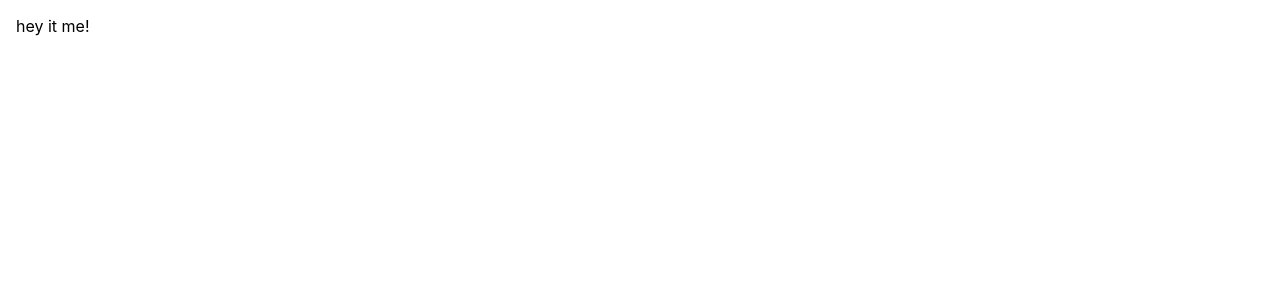
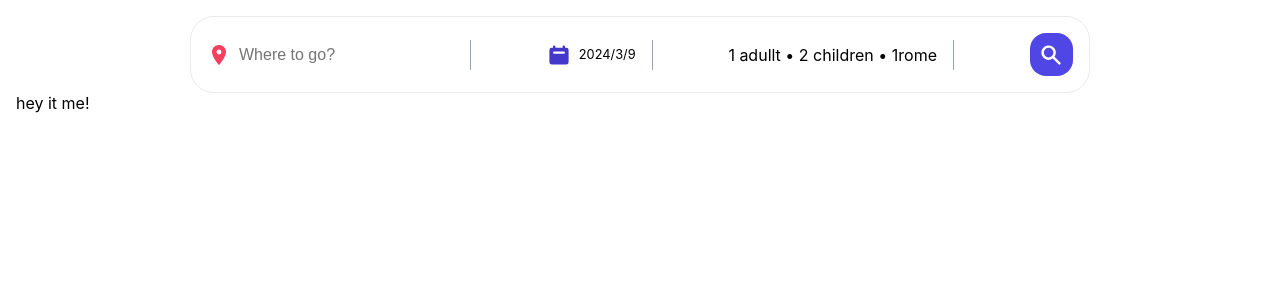
Before and after one commit to AbolfazlKhosravi/BOOKING_HOTEL_APP_FRONTEND, a React (Vite) app: page / in a window 1280 px wide. Shown: the top 300 px of the page. Built offline with nearby package versions, Linux system fonts and the light colour scheme.

Commit message:
Creating  static header

```diff
--- a/package.json
+++ b/package.json
@@ -10,9 +10,9 @@
     "preview": "vite preview"
   },
   "dependencies": {
-    "@react-icons/all-files": "^4.1.0",
     "react": "^18.3.1",
-    "react-dom": "^18.3.1"
+    "react-dom": "^18.3.1",
+    "react-icons": "^5.3.0"
   },
   "devDependencies": {
     "@eslint/js": "^9.9.0",
--- a/src/App.tsx
+++ b/src/App.tsx
@@ -1,13 +1,13 @@
-
-import './App.css'
+import "./App.css";
+import Header from "./components/Header/Header";
 
 function App() {
-
   return (
-    <>
+    <div>
+      <Header />
       <p>hey it me!</p>
-    </>
-  )
+    </div >
+  );
 }
 
-export default App
+export default App;
--- /dev/null
+++ b/src/components/Header/Header.tsx
@@ -0,0 +1,37 @@
+import { HiCalendar, HiSearch } from "react-icons/hi";
+import { MdLocationOn } from "react-icons/md";
+
+const Header = () => {
+  return (
+    <div className="header">
+      <div className="headerSearch">
+        <div className="headerSearchItem">
+          <MdLocationOn className="headerIcon locationIcon" />
+          <input
+            type="text"
+            placeholder="Where to go?"
+            className="headerSearchInput"
+            name="destination"
+            id="destination"
+          />
+          <span className="seperator"></span>
+        </div>
+        <div className="headerSearchItem">
+          <HiCalendar className="headerIcon dateIcon" />
+          <div className="dateDropDown">2024/3/9</div>
+          <span className="seperator"></span>
+        </div>
+        <div className="headerSearchItem">
+          <div id="optionDropDown">1 adullt &bull; 2 children &bull; 1rome</div>
+          <span className="seperator"></span>
+        </div>
+        <div className="headerSearchItem">
+          <button className="headerSearchBtn">
+            <HiSearch className="headerIcon" />
+          </button>
+        </div>
+      </div>
+    </div>
+  );
+};
+export default Header;
```
Also changed, not shown: 1 other file (tests, documents, lock files or other folders).
